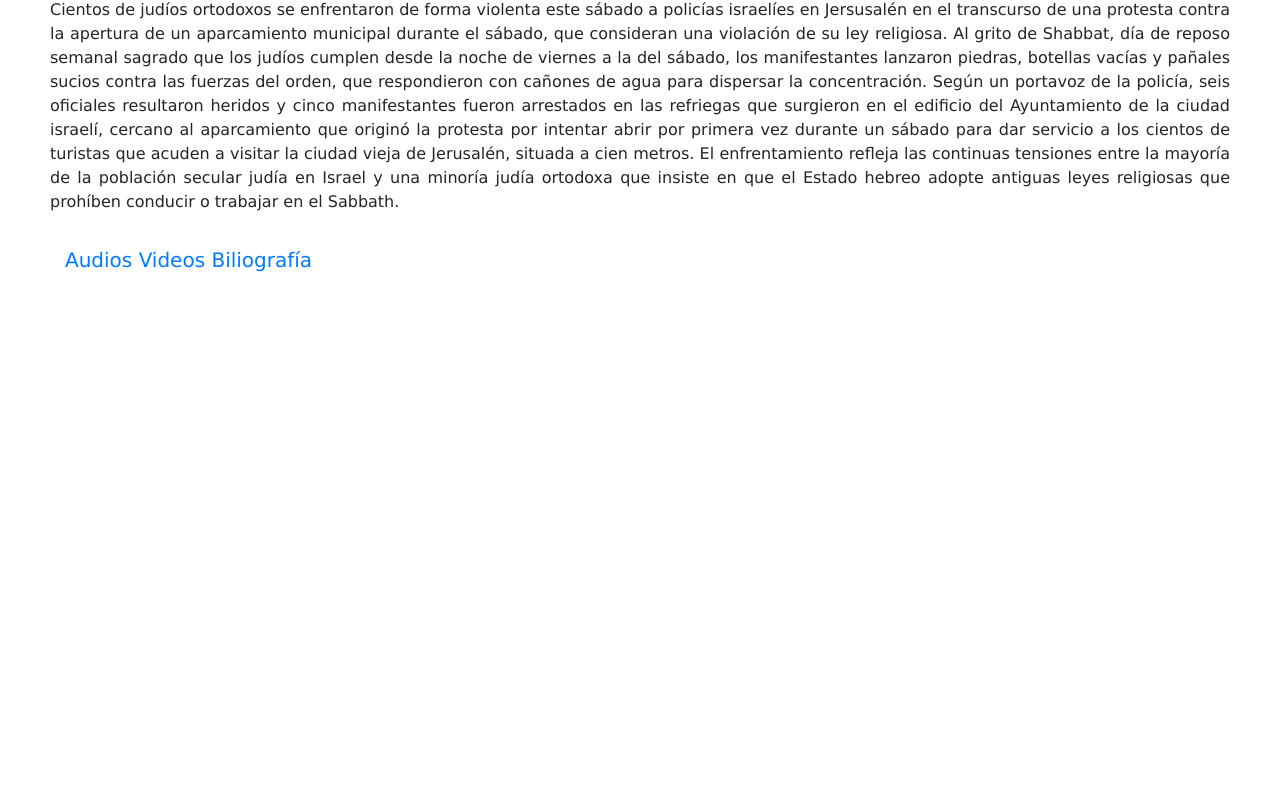
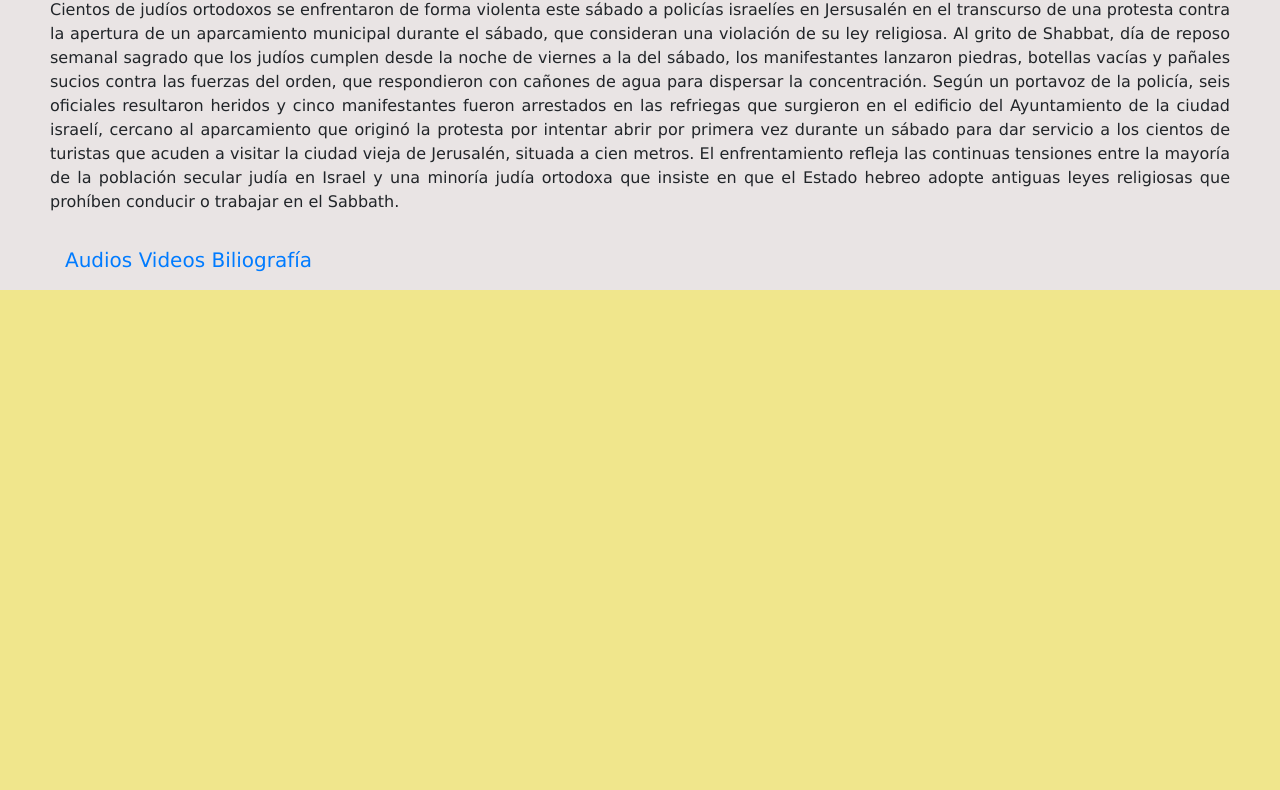
Before and after one commit to Henry781029/proyectoBootstrap1, a plain HTML site: page index.html in a window 1280 px wide. Shown: the part 134-924 px from the top of the page. Before the commit the page ends 800 px from the top, so only its background shows below. Drawn offline with nearby package versions, Linux system fonts and the light colour scheme.

Commit message:
correccion de posicion de script de bootstrap creaccion de seccion2 y con container, filas y columnas

```diff
--- a/estilos.css
+++ b/estilos.css
@@ -17,6 +17,15 @@ h1{
     text-align: justify;
 }
 
+.seccion1{
+    background-color: rgba(233, 227, 227, 0.966);
+}
+
+.seccion2{
+    height: 500px;
+    background-color: khaki;
+}
+
 .enlaces1{
     margin-left: 50px;
     margin-right: 50px;
--- a/index.html
+++ b/index.html
@@ -21,7 +21,7 @@
 
     <main>
 
-        <section>
+        <section class="seccion1">
         <h1>BIENVENIDOS</h1>
         <p class="parrafo1">Cientos de judíos ortodoxos se enfrentaron de forma violenta este sábado a policías israelíes en Jersusalén en el transcurso de una protesta contra la apertura de un aparcamiento municipal durante el sábado, que consideran una violación de su ley religiosa. Al grito de Shabbat, día de reposo semanal sagrado que los judíos cumplen desde la noche de viernes a la del sábado, los manifestantes lanzaron piedras, botellas vacías y pañales sucios contra las fuerzas del orden, que respondieron con cañones de agua para dispersar la concentración.
             Según un portavoz de la policía, seis oficiales resultaron heridos y cinco manifestantes fueron arrestados en las refriegas que surgieron en el edificio del Ayuntamiento de la ciudad israelí, cercano al aparcamiento que originó la protesta por intentar abrir por primera vez durante un sábado para dar servicio a los cientos de turistas que acuden a visitar la ciudad vieja de Jerusalén, situada a cien metros.
@@ -36,6 +36,24 @@
         </div>
 
         </section>
+        <section class="seccion2">
+
+            <div class="container">
+                <div class="row">
+                    <div class="col">
+
+                    </div>
+                </div>
+
+            </div>
+
+
+
+
+
+
+
+        </section>
 
 
 
@@ -48,11 +66,12 @@
 
 
 
-        <script src="https://code.jquery.com/jquery-3.4.1.slim.min.js" integrity="sha384-J6qa4849blE2+poT4WnyKhv5vZF5SrPo0iEjwBvKU7imGFAV0wwj1yYfoRSJoZ+n" crossorigin="anonymous"></script>
-        <script src="https://cdn.jsdelivr.net/npm/popper.js@1.16.0/dist/umd/popper.min.js" integrity="sha384-Q6E9RHvbIyZFJoft+2mJbHaEWldlvI9IOYy5n3zV9zzTtmI3UksdQRVvoxMfooAo" crossorigin="anonymous"></script>
-        <script src="https://stackpath.bootstrapcdn.com/bootstrap/4.4.1/js/bootstrap.min.js" integrity="sha384-wfSDF2E50Y2D1uUdj0O3uMBJnjuUD4Ih7YwaYd1iqfktj0Uod8GCExl3Og8ifwB6" crossorigin="anonymous"></script>
 
     </footer>
+
+    <script src="https://code.jquery.com/jquery-3.4.1.slim.min.js" integrity="sha384-J6qa4849blE2+poT4WnyKhv5vZF5SrPo0iEjwBvKU7imGFAV0wwj1yYfoRSJoZ+n" crossorigin="anonymous"></script>
+    <script src="https://cdn.jsdelivr.net/npm/popper.js@1.16.0/dist/umd/popper.min.js" integrity="sha384-Q6E9RHvbIyZFJoft+2mJbHaEWldlvI9IOYy5n3zV9zzTtmI3UksdQRVvoxMfooAo" crossorigin="anonymous"></script>
+    <script src="https://stackpath.bootstrapcdn.com/bootstrap/4.4.1/js/bootstrap.min.js" integrity="sha384-wfSDF2E50Y2D1uUdj0O3uMBJnjuUD4Ih7YwaYd1iqfktj0Uod8GCExl3Og8ifwB6" crossorigin="anonymous"></script>
 
 
 </body>
```
